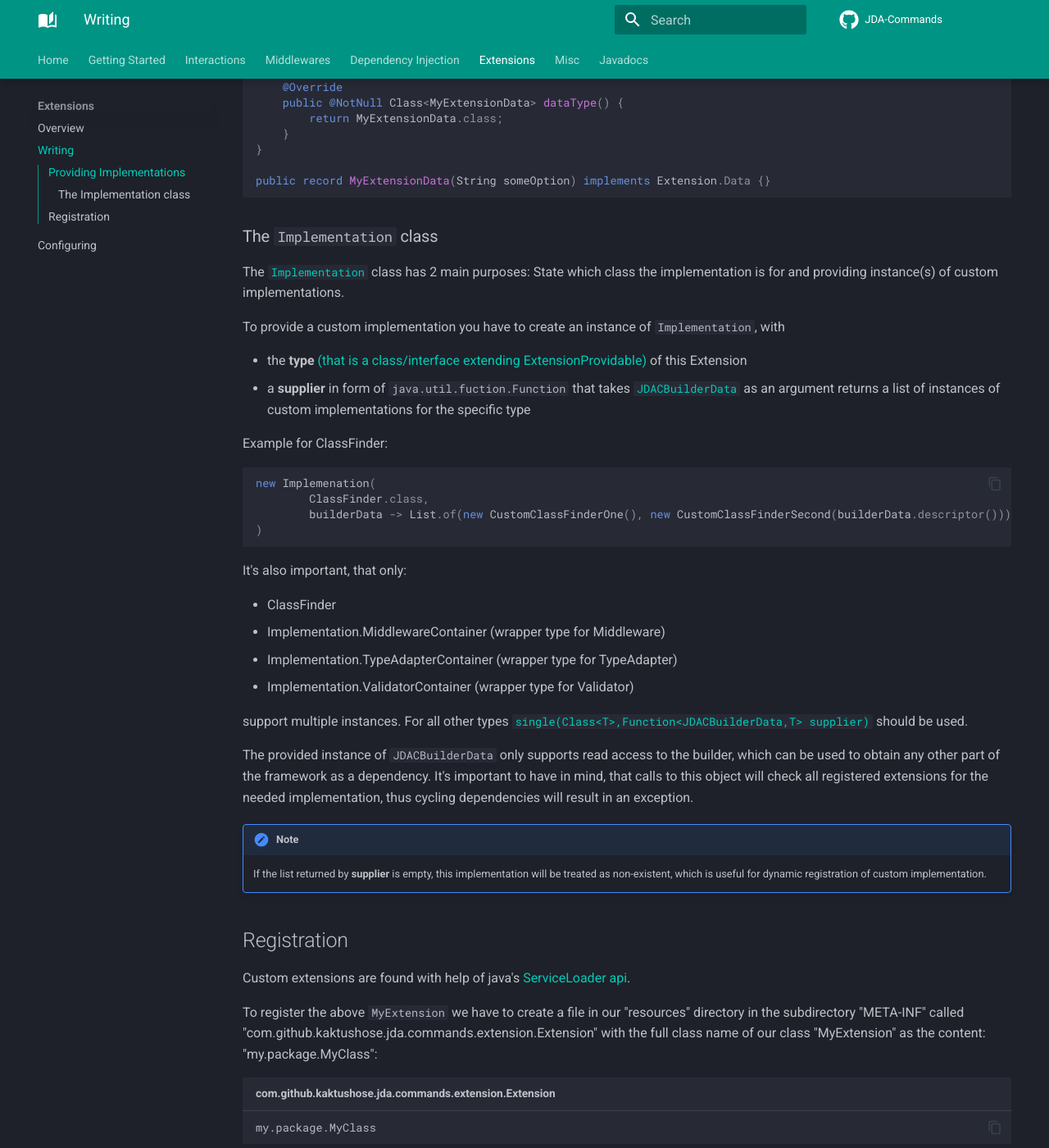
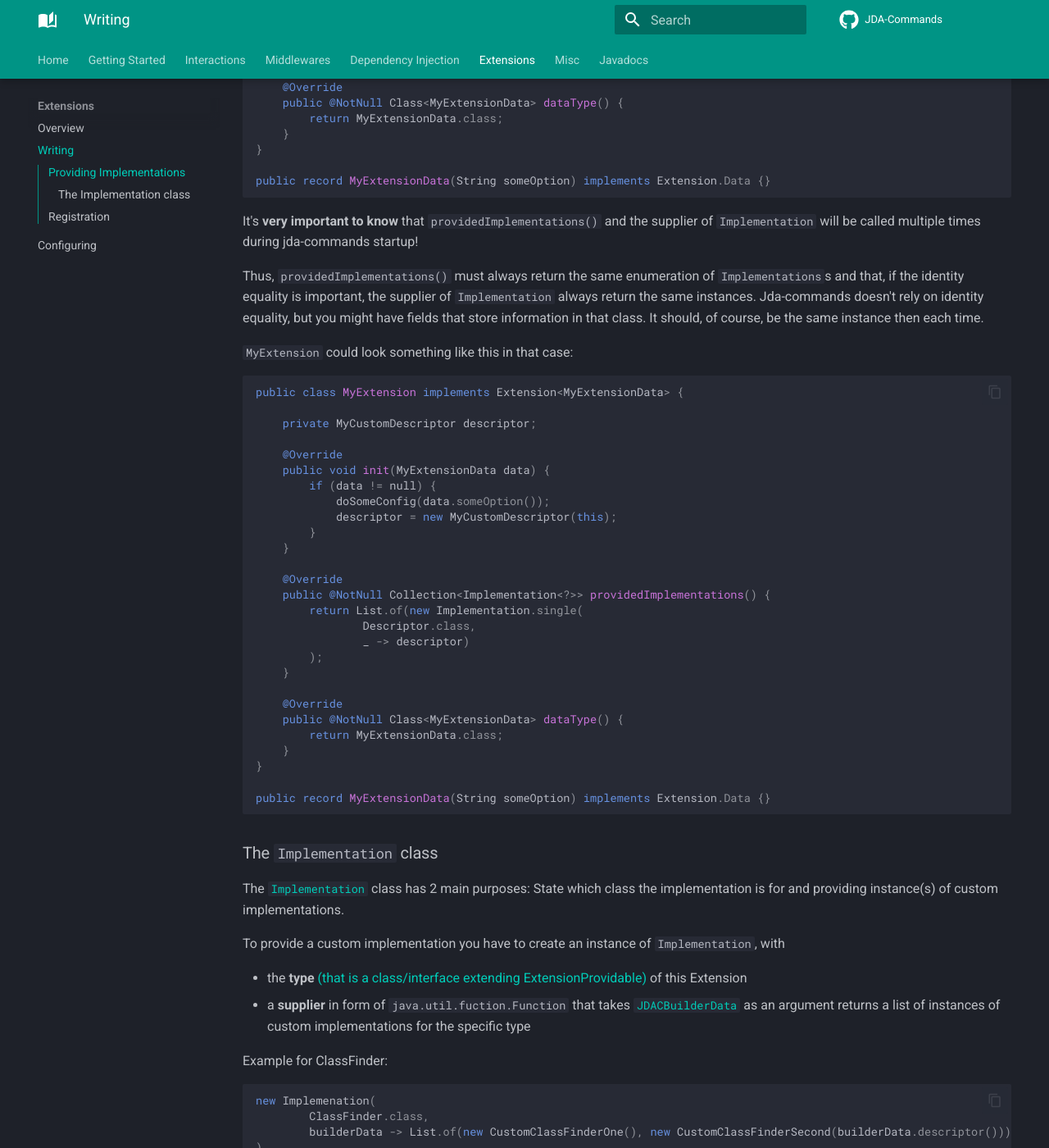
Before and after one commit to Kaktushose/jda-commands, an MkDocs documentation site: the page built from docs/extension/writing.md, in a window 1280 px wide and 1400 px high, scrolled down 1643 px. Shown: the whole window at 82% size. Built offline with MkDocs 1.6.1 and Material for MkDocs 9.7.7, drawn with Linux system fonts in a browser that asks for light colours; comment, search, counter and statistics services are not loaded.

Commit message:
Finalize extension wiki

````diff
--- a/docs/extension/writing.md
+++ b/docs/extension/writing.md
@@ -88,6 +88,45 @@ public class MyExtension implements Extension<MyExtensionData> {
 public record MyExtensionData(String someOption) implements Extension.Data {}
 ```
 
+It's **very important to know** that `providedImplementations()` and the supplier of `Implementation` will be called multiple times during jda-commands startup!
+
+Thus, `providedImplementations()` must always return the same enumeration of `Implementations`s
+and that, if the identity equality is important, the supplier of `Implementation` always return the same instances.
+Jda-commands doesn't rely on identity equality, but you might have fields that store information in that class.
+It should, of course, be the same instance then each time.
+
+`MyExtension` could look something like this in that case:
+
+```java
+public class MyExtension implements Extension<MyExtensionData> {
+
+    private MyCustomDescriptor descriptor;
+
+    @Override
+    public void init(MyExtensionData data) {
+        if (data != null) {
+            doSomeConfig(data.someOption());
+            descriptor = new MyCustomDescriptor(this);
+        }
+    }
+
+    @Override
+    public @NotNull Collection<Implementation<?>> providedImplementations() {
+        return List.of(new Implementation.single(
+                Descriptor.class,
+                _ -> descriptor)
+        );
+    }
+
+    @Override
+    public @NotNull Class<MyExtensionData> dataType() {
+        return MyExtensionData.class;
+    }
+}
+
+public record MyExtensionData(String someOption) implements Extension.Data {}
+```
+
 ### The `Implementation` class
 The [`Implementation`](https://kaktushose.github.io/jda-commands/javadocs/latest/io.github.kaktushose.jda.commands.core/com/github/kaktushose/jda/commands/extension/Implementation.html)
 class has 2 main purposes: State which class the implementation is for and providing instance(s) of custom implementations.
````
